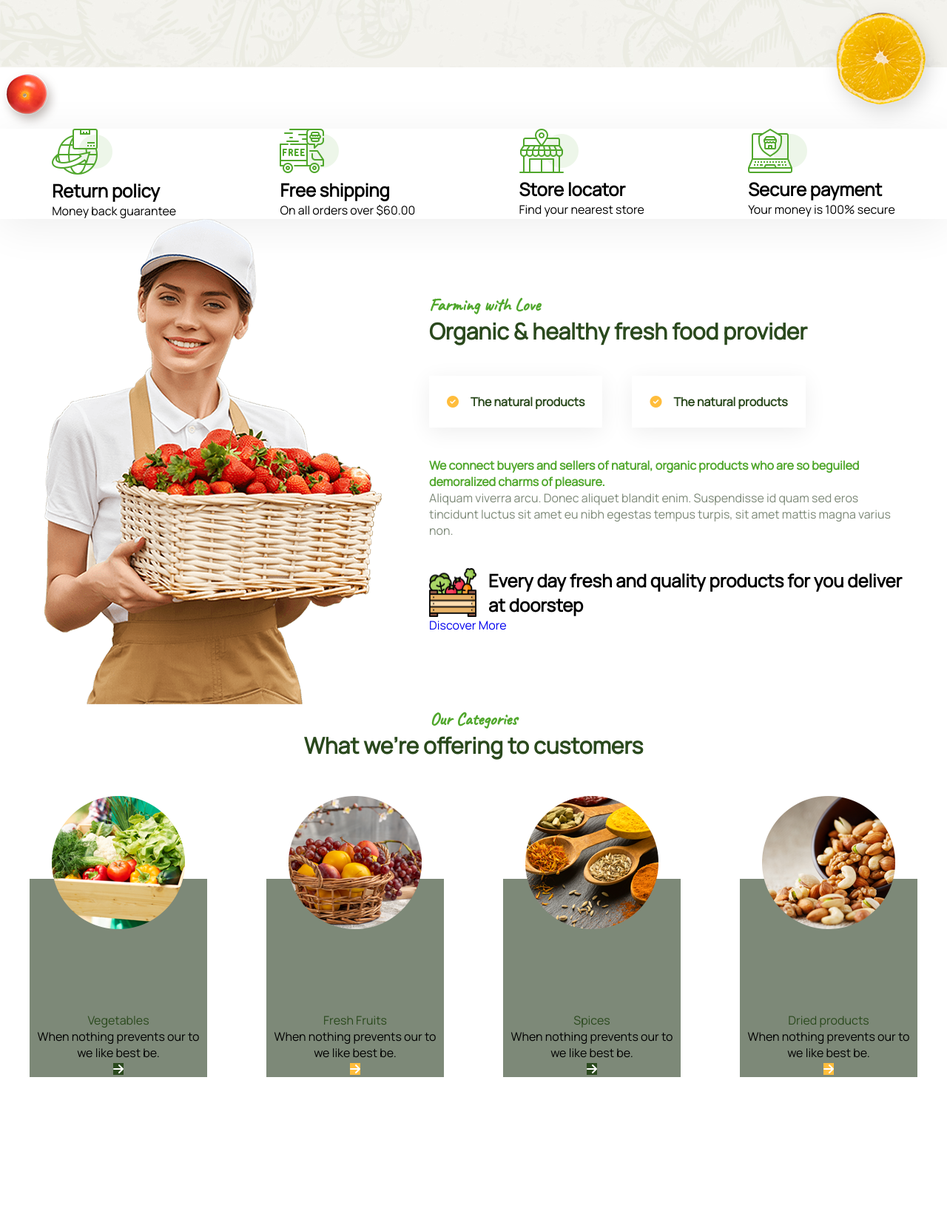
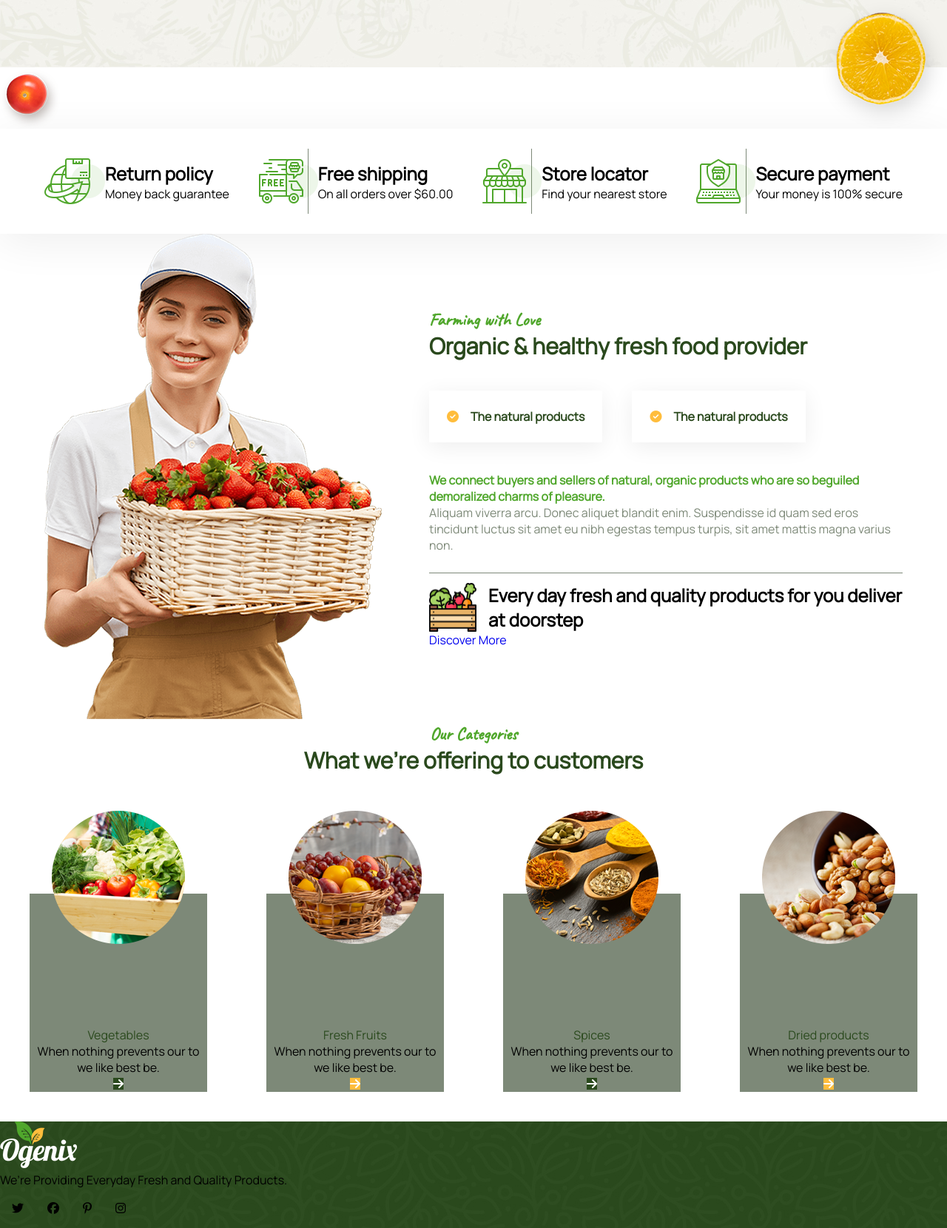
Before and after one commit to kanansnote/ogenix-template-task, a plain HTML site: page index.html in a window 1280 px wide. Shown: the part 830-2490 px from the top of the page at 74% size. Before the commit the page ends 2326 px from the top, so only its background shows below. Drawn offline with Linux system fonts and the light colour scheme.

Commit message:
Worked on some section elements of the website.

```diff
--- a/index.html
+++ b/index.html
@@ -10,7 +10,7 @@
 <body>
     <header>
         <div id="HeaderLogo">
-            <img src="./src/images/logo-header.png" alt="Logo Header">
+            <img src="./src/images/header-footer/logo.png" alt="Logo Header">
         </div>
         <div id="HeaderBoth">
             <div id="HeaderTop">
@@ -69,23 +69,31 @@
         <section id="ServiceOptions">
             <div class="serviceOptions-Card">
                 <img src="./src/images/service-offers/01-1.png" alt="">
+                <div class="serviceOptions-CardText">
                     <h1>Return policy</h1>
                     <p>Money back guarantee</p>
                 </div>
+            </div>
             <div class="serviceOptions-Card">
                 <img src="./src/images/service-offers/02-1.png" alt="">
+                <div class="serviceOptions-CardText">
                     <h1>Free shipping</h1>
                     <p>On all orders over $60.00</p>
                 </div>
+            </div>
             <div class="serviceOptions-Card">
                 <img src="./src/images/service-offers/03-1.png" alt="">
+                <div class="serviceOptions-CardText">
                     <h1>Store locator</h1>
                     <p>Find your nearest store</p>
                 </div>
+            </div>
             <div class="serviceOptions-Card">
                 <img src="./src/images/service-offers/04-1.png" alt="">
+                <div class="serviceOptions-CardText">
                     <h1>Secure payment</h1>
                     <p>Your money is 100% secure</p>
+                </div>
             </div>
         </section>
         <section id="FarmingWithLove">
@@ -166,7 +174,21 @@
         </section>
     </main>
     <footer>
-
+        <div>
+            <div>
+                <div>
+                    <img src="./src/images/header-footer/logo.png" alt="Logo">
+                    <p>We’re Providing Everyday Fresh and Quality Products.</p>
+                    <ul class="socialLinks">
+                        <li><i class="fab fa-twitter"></i></li>
+                        <li><i class="fab fa-facebook"></i></li>
+                        <li><i class="fab fa-pinterest-p"></i></li>
+                        <li><i class="fab fa-instagram"></i></li>
+                    </ul>
+                </div>
+            </div>
+            <div></div>
+        </div>
     </footer>
 </body>
 </html>
--- a/src/scss/_footer.scss
+++ b/src/scss/_footer.scss
@@ -0,0 +1,5 @@
+footer {
+    background-image: url('../images/footer/bg-4.jpg');
+
+
+}
--- a/src/scss/_header.scss
+++ b/src/scss/_header.scss
@@ -25,11 +25,7 @@ header {
                 gap: 5vh;
 
                 .socialLinks {
-                    display: flex;
-                    gap: 4vh;
-                    list-style: none;
                     background-color: #223d17;
-                    padding: 2vh;
                     position: absolute;
                     top: 0;
                     left: 74vh;
--- a/src/scss/_main.scss
+++ b/src/scss/_main.scss
@@ -83,7 +83,36 @@ main {
     #ServiceOptions {
         display: flex;
         justify-content: space-around;
+        padding: 5vh;
         box-shadow: 0px 10px 60px 0px rgba(0, 0, 0, 0.07);
+
+        .serviceOptions-Card {
+            display: flex;
+            align-items: center;
+            position: relative;
+
+            &::after, &:nth-child(2)::after {
+                content: "";
+                position: absolute;
+                left: 43.5vh;
+                border-right: solid 1px #7d8978;
+                width: 1vh;
+                height: 11vh;
+            }
+
+            &:nth-child(2)::after {
+                left: 45vh;
+            }
+
+            &:nth-last-child(1)::after {
+                display: none;
+            }
+
+            .serviceOptions-CardText {
+                display: flex;
+                flex-direction: column;
+            }
+        }
     }
 
     #FarmingWithLove {
@@ -121,6 +150,7 @@ main {
             }
 
             #farmingWithLove-Text {
+                position: relative;
 
                 h4 {
                     color: #50a72c;
@@ -133,9 +163,9 @@ main {
                 &::before {
                     content: "";
                     position: absolute;
-                    top: 5vh;
+                    top: 17vh;
                     border-top: solid 1px #7d8978;
-                    width: 25vh;
+                    width: 100%;
                     height: 2vh;
                 }
 
@@ -198,5 +228,4 @@ main {
         }
     }
 
-    #
 }
--- a/src/scss/_reset.scss
+++ b/src/scss/_reset.scss
@@ -15,6 +15,13 @@ a {
 
 ul {
     list-style-type: none;
+}
+
+.socialLinks {
+    display: flex;
+    gap: 4vh;
+    list-style: none;
+    padding: 2vh;
 }
 
 .a-Buttons {
```
Also changed, not shown: src/css/style.css, src/images/footer/bg-4.jpg (added), src/images/header-footer/logo.png (renamed from src/images/logo-header.png), 1 other file. Lines whose indentation alone changed are shown as unchanged.
